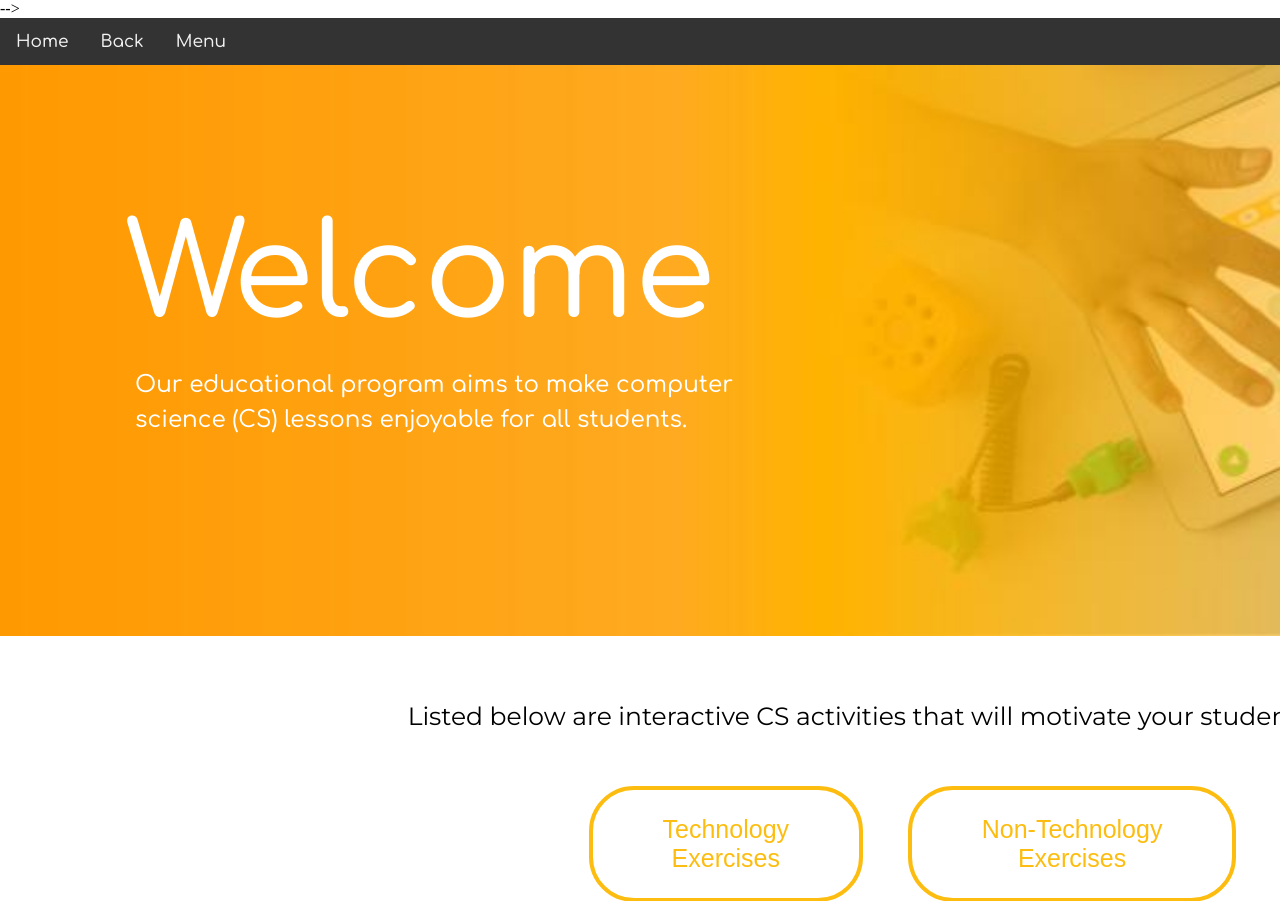
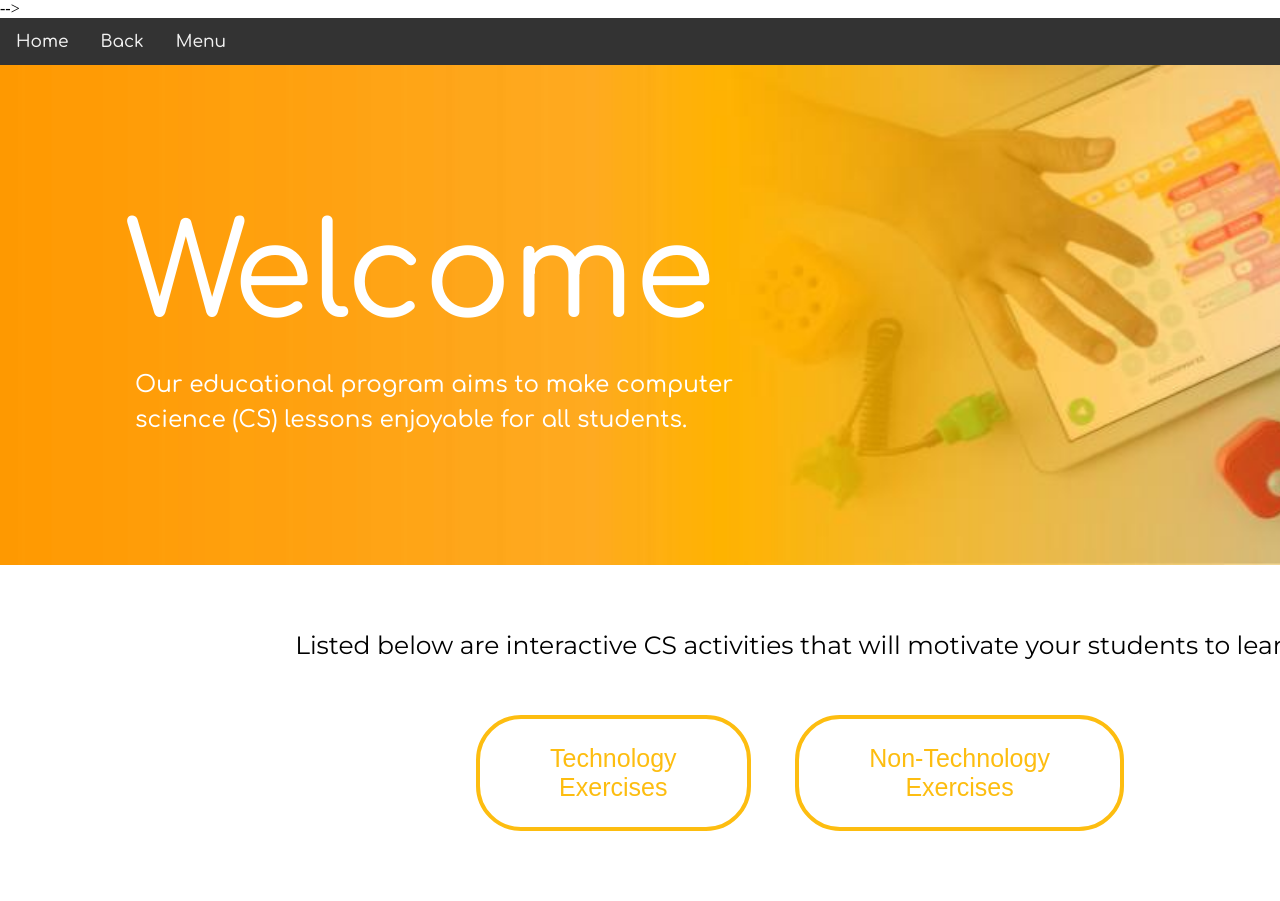
Before and after one commit to VCU-CS-Capstone/CS-23-313-Elementary-School-Computer-Science-Engagement, a Flask app: page /require/ in a window 1280 px wide; the page is wider, and only the part inside the window is pictured. Shown: the top 901 px of that part. After the commit the page ends 831 px from the top of that part, so only its background shows below. Run offline with Flask 2, Linux system fonts and the light colour scheme; some libraries are stand-ins or nearby versions.

Commit message:
width of background image changed

```diff
--- a/src/templates/require.html
+++ b/src/templates/require.html
@@ -68,7 +68,7 @@
             }
 
             img{
-                width: 1825px;
+                width: 1600px;
             }
             .box-a{
                 position: relative;
```
